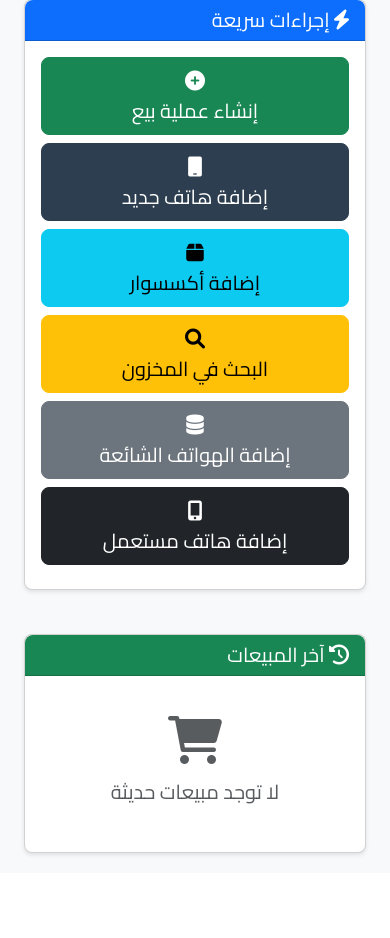
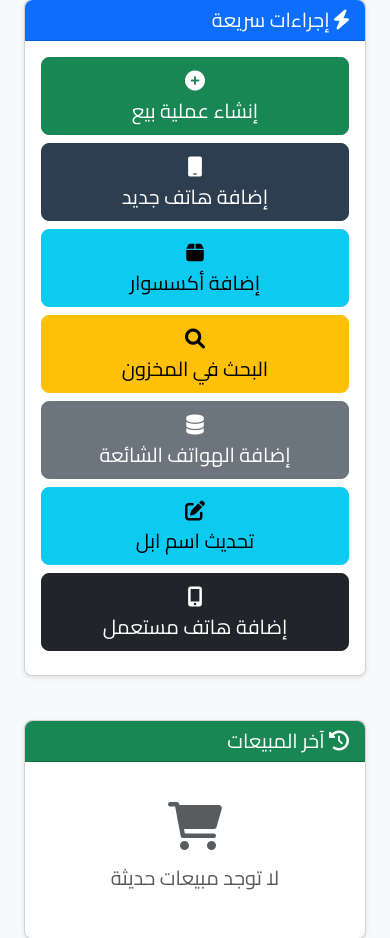
Before and after one commit to FLANsa/Alsaqri-site, a Flask app: page /dashboard in a window 390 px wide. Shown: the part 2193-3131 px from the top of the page. Before the commit the page ends 3050 px from the top, so only its background shows below. Run offline with Flask 3, Linux system fonts and the light colour scheme; a user stored in the database is signed in.

Commit message:
Change iPhone brand name from 'آيفون' to 'ابل' in dropdowns - Updated common phone types function to use 'ابل' instead of 'آيفون' - Added function to update existing database entries - Added dashboard button to trigger brand name update - Added route for manual brand name update

```diff
--- a/app.py
+++ b/app.py
@@ -250,6 +250,14 @@ def create_limited_user():
 def add_common_phone_types():
     """Add common phone brands and models to the database"""
     try:
+        # First, update existing "آيفون" entries to "ابل"
+        existing_iphone_types = PhoneType.query.filter_by(brand="آيفون").all()
+        for phone_type in existing_iphone_types:
+            phone_type.brand = "ابل"
+        db.session.commit()
+        if existing_iphone_types:
+            print(f"Updated {len(existing_iphone_types)} existing iPhone entries from 'آيفون' to 'ابل'")
+
         # Check if phone types already exist
         existing_count = PhoneType.query.count()
         if existing_count > 0:
@@ -260,7 +268,7 @@ def add_common_phone_types():
 
         # Common phone brands and models popular in Saudi Arabia
         common_phones = {
-            "آيفون": [
+            "ابل": [
                 "iPhone 15 Pro Max", "iPhone 15 Pro", "iPhone 15 Plus", "iPhone 15",
                 "iPhone 14 Pro Max", "iPhone 14 Pro", "iPhone 14 Plus", "iPhone 14",
                 "iPhone 13 Pro Max", "iPhone 13 Pro", "iPhone 13", "iPhone 13 mini",
@@ -354,6 +362,30 @@ def add_common_phone_types():
         db.session.rollback()
         print(f"Error adding common phone types: {e}")
 
+def update_iphone_brand_name():
+    """Update iPhone brand name from 'آيفون' to 'ابل'"""
+    try:
+        # Update existing "آيفون" entries to "ابل"
+        existing_iphone_types = PhoneType.query.filter_by(brand="آيفون").all()
+        updated_count = 0
+
+        for phone_type in existing_iphone_types:
+            phone_type.brand = "ابل"
+            updated_count += 1
+
+        if updated_count > 0:
+            db.session.commit()
+            print(f"Successfully updated {updated_count} iPhone entries from 'آيفون' to 'ابل'")
+            return True
+        else:
+            print("No 'آيفون' entries found to update")
+            return False
+
+    except Exception as e:
+        db.session.rollback()
+        print(f"Error updating iPhone brand name: {e}")
+        return False
+
 def initialize_database():
     """Initialize database with proper error handling"""
     try:
@@ -1649,6 +1681,25 @@ def add_common_phones_route():
 
     return redirect(url_for('dashboard'))
 
+@app.route('/update_iphone_brand')
+@login_required
+def update_iphone_brand_route():
+    """Route to update iPhone brand name from 'آيفون' to 'ابل'"""
+    if not current_user.is_admin:
+        flash('غير مصرح لك بالوصول لهذه الصفحة', 'error')
+        return redirect(url_for('dashboard'))
+
+    try:
+        success = update_iphone_brand_name()
+        if success:
+            flash('تم تحديث اسم العلامة التجارية من آيفون إلى ابل بنجاح', 'success')
+        else:
+            flash('لم يتم العثور على بيانات آيفون للتحديث', 'info')
+    except Exception as e:
+        flash(f'حدث خطأ: {str(e)}', 'error')
+
+    return redirect(url_for('dashboard'))
+
 # sell_phone route removed - replaced by comprehensive sales system
 
 if __name__ == '__main__':
--- a/templates/dashboard.html
+++ b/templates/dashboard.html
@@ -210,6 +210,11 @@
                             </a>
                         </div>
                         <div class="col-md-2 mb-2">
+                            <a href="{{ url_for('update_iphone_brand_route') }}" class="btn btn-info btn-lg w-100" onclick="return confirm('هل تريد تحديث اسم العلامة التجارية من آيفون إلى ابل؟')">
+                                <i class="fas fa-edit"></i><br>تحديث اسم ابل
+                            </a>
+                        </div>
+                        <div class="col-md-2 mb-2">
                             <a href="{{ url_for('add_used_phone') }}" class="btn btn-dark btn-lg w-100">
                                 <i class="fas fa-mobile-alt"></i><br>إضافة هاتف مستعمل
                             </a>
```
